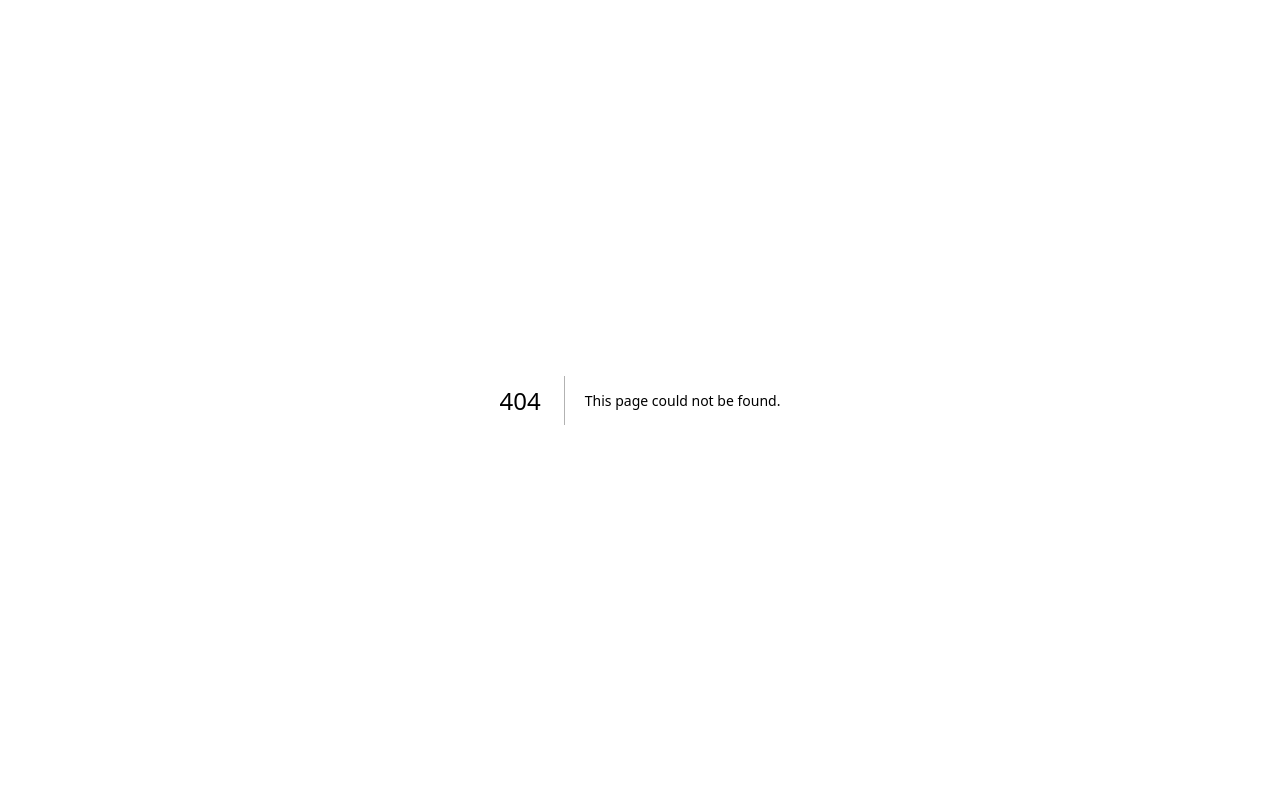
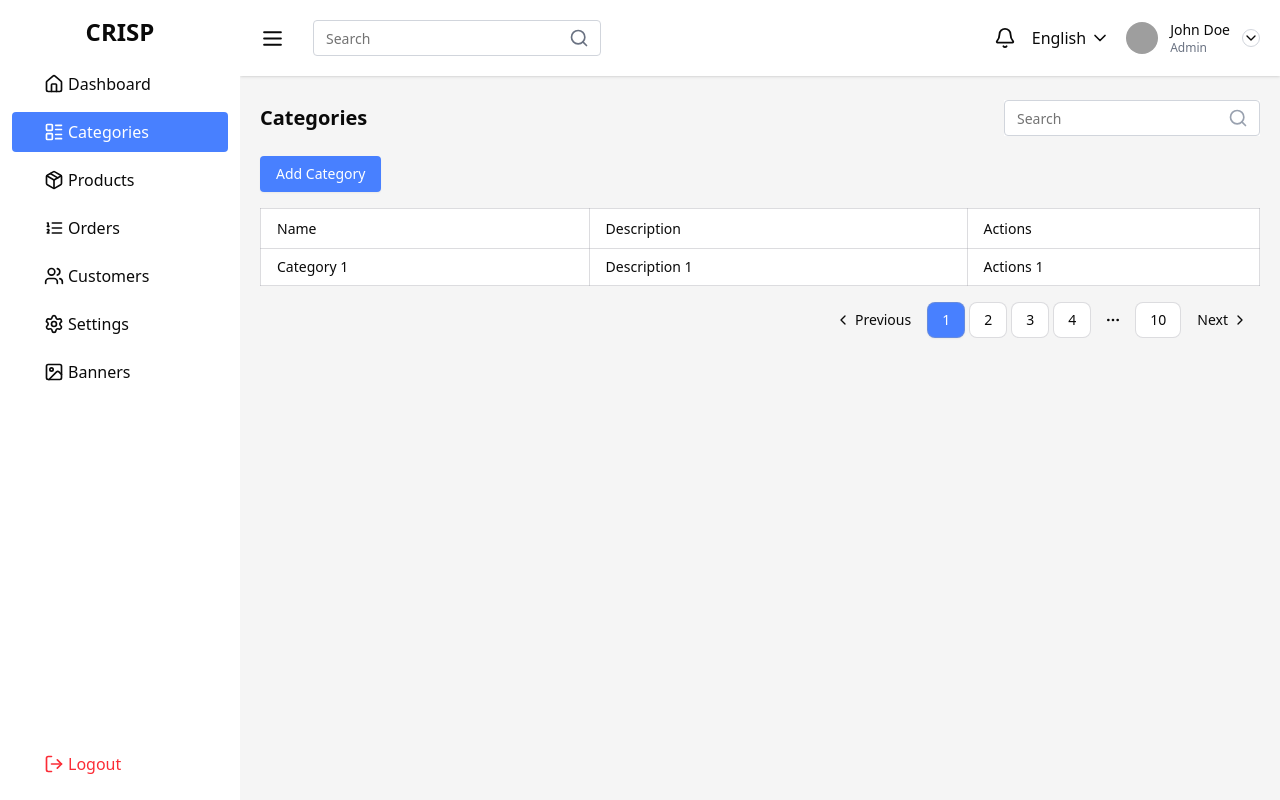
Before and after one commit to shamim26/admin-portal, a Next.js app: page /categories in a window 1280 px wide. Before the commit this address had no page. Built offline with nearby package versions, Linux system fonts and the light colour scheme; grey boxes are pictures that could not be loaded.

Commit message:
feat: routes added paginantion search table

```diff
--- /dev/null
+++ b/app/(private)/categories/_components/CategoryTable.tsx
@@ -0,0 +1,29 @@
+import {
+  Table,
+  TableHead,
+  TableHeader,
+  TableRow,
+  TableBody,
+  TableCell,
+} from "@/components/ui/table";
+
+export default function CategoryTable() {
+  return (
+    <Table>
+      <TableHeader>
+        <TableRow>
+          <TableHead>Name</TableHead>
+          <TableHead>Description</TableHead>
+          <TableHead>Actions</TableHead>
+        </TableRow>
+      </TableHeader>
+      <TableBody>
+        <TableRow>
+          <TableCell>Category 1</TableCell>
+          <TableCell>Description 1</TableCell>
+          <TableCell>Actions 1</TableCell>
+        </TableRow>
+      </TableBody>
+    </Table>
+  );
+}
--- /dev/null
+++ b/app/(private)/categories/page.tsx
@@ -0,0 +1,33 @@
+"use client";
+import PrimaryButton from "@/app/components/button/PrimaryButton";
+import CategoryTable from "./_components/CategoryTable";
+import PageHeader from "@/app/components/PageHeader";
+import SearchField from "@/app/components/input-fields/SearchField";
+import { useState } from "react";
+import Link from "next/link";
+import DynamicPagination from "@/app/components/DynamicPagination";
+export default function CategoryPage() {
+  const [searchValue, setSearchValue] = useState("");
+
+  return (
+    <div>
+      <div className="flex items-center justify-between">
+        <PageHeader title="Categories" />
+        <SearchField
+          placeholder="Search"
+          searchValue={searchValue}
+          setSearchValue={setSearchValue}
+        />
+      </div>
+      <PrimaryButton className="my-4">
+        <Link href="/categories/create">Add Category</Link>
+      </PrimaryButton>
+      <CategoryTable />
+      <DynamicPagination
+        currentPage={1}
+        totalPages={10}
+        onPageChange={() => {}}
+      />
+    </div>
+  );
+}
--- /dev/null
+++ b/app/(private)/customers/page.tsx
@@ -0,0 +1,5 @@
+import React from "react";
+
+export default function CustomersPage() {
+  return <div>CustomersPage</div>;
+}
--- /dev/null
+++ b/app/(private)/orders/page.tsx
@@ -0,0 +1,7 @@
+import React from 'react'
+
+export default function OrdersPage() {
+  return (
+    <div>Or</div>
+  )
+}
--- /dev/null
+++ b/app/(private)/products/page.tsx
@@ -0,0 +1,7 @@
+import React from 'react'
+
+export default function ProductsPage() {
+  return (
+    <div>ProductsPage</div>
+  )
+}
--- /dev/null
+++ b/app/(private)/settings/page.tsx
@@ -0,0 +1,7 @@
+import React from 'react'
+
+export default function SettingsPage() {
+  return (
+    <div>SettingsPage</div>
+  )
+}
--- /dev/null
+++ b/app/components/DynamicPagination.tsx
@@ -0,0 +1,115 @@
+import React from "react";
+import {
+  Pagination,
+  PaginationContent,
+  PaginationItem,
+  PaginationPrevious,
+  PaginationNext,
+  PaginationLink,
+  PaginationEllipsis,
+} from "@/components/ui/pagination";
+
+interface DynamicPaginationProps {
+  totalPages: number;
+  currentPage: number;
+  onPageChange: (page: number) => void;
+}
+
+const DynamicPagination = ({
+  totalPages,
+  currentPage,
+  onPageChange,
+}: DynamicPaginationProps) => {
+  const handlePageChange = (page: number) => {
+    if (page < 1 || page > totalPages || page === currentPage) return;
+    onPageChange(page);
+  };
+
+  const generatePageNumbers = () => {
+    const pages: (number | "ellipsis")[] = [];
+
+    if (totalPages <= 5) {
+      for (let i = 1; i <= totalPages; i++) {
+        pages.push(i);
+      }
+    } else {
+      if (currentPage <= 3) {
+        pages.push(1, 2, 3, 4, "ellipsis", totalPages);
+      } else if (currentPage >= totalPages - 2) {
+        pages.push(
+          1,
+          "ellipsis",
+          totalPages - 3,
+          totalPages - 2,
+          totalPages - 1,
+          totalPages
+        );
+      } else {
+        pages.push(
+          1,
+          "ellipsis",
+          currentPage - 1,
+          currentPage,
+          currentPage + 1,
+          "ellipsis",
+          totalPages
+        );
+      }
+    }
+
+    return pages;
+  };
+
+  return (
+    <Pagination className="my-4 flex justify-end">
+      <PaginationContent>
+        <PaginationItem>
+          <PaginationPrevious
+            aria-disabled={currentPage === 1}
+            tabIndex={currentPage === 1 ? -1 : 0}
+            onClick={(e) => {
+              e.preventDefault();
+              handlePageChange(currentPage - 1);
+            }}
+          />
+        </PaginationItem>
+
+        {generatePageNumbers().map((page, index) => (
+          <PaginationItem key={index}>
+            {page === "ellipsis" ? (
+              <PaginationEllipsis />
+            ) : (
+              <PaginationLink
+                isActive={currentPage === page}
+                onClick={(e) => {
+                  e.preventDefault();
+                  handlePageChange(page as number);
+                }}
+                className={`cursor-pointer w-fit px-3.5 ${
+                  currentPage === page
+                    ? "bg-primary text-white"
+                    : "bg-white border"
+                }`}
+              >
+                {page}
+              </PaginationLink>
+            )}
+          </PaginationItem>
+        ))}
+
+        <PaginationItem>
+          <PaginationNext
+            aria-disabled={currentPage === totalPages}
+            tabIndex={currentPage === totalPages ? -1 : 0}
+            onClick={(e) => {
+              e.preventDefault();
+              handlePageChange(currentPage + 1);
+            }}
+          />
+        </PaginationItem>
+      </PaginationContent>
+    </Pagination>
+  );
+};
+
+export default DynamicPagination;
--- /dev/null
+++ b/app/components/input-fields/SearchField.tsx
@@ -0,0 +1,39 @@
+import { Input } from "@/components/ui/input";
+import { SearchIcon, XIcon } from "lucide-react";
+
+export default function SearchField({
+  placeholder = "Search",
+  className = "",
+  searchValue = "",
+  setSearchValue,
+  ...props
+}: {
+  placeholder?: string;
+  className?: string;
+  searchValue: string;
+  setSearchValue: (value: string) => void;
+  props?: React.InputHTMLAttributes<HTMLInputElement>;
+}) {
+  return (
+    <div className={`relative bg-white ${className}`}>
+      <Input
+        type="text"
+        placeholder={placeholder}
+        className="pr-10"
+        value={searchValue}
+        onChange={(e) => setSearchValue?.(e.target.value)}
+        {...props}
+      />
+      <span className="absolute inset-y-0 right-3 flex items-center">
+        {searchValue ? (
+          <XIcon
+            className="h-5 w-5 text-gray-400"
+            onClick={() => setSearchValue?.("")}
+          />
+        ) : (
+          <SearchIcon className="h-5 w-5 text-gray-400" />
+        )}
+      </span>
+    </div>
+  );
+}
--- a/stores/auth.store.ts
+++ b/stores/auth.store.ts
@@ -1,14 +1,14 @@
-import { User } from "@/app/interfaces/User";
+import { UserDocument } from "@/app/(auth)/auth.dto";
 import { create } from "zustand";
 
 interface AuthStore {
-  user: User | null;
-  setUser: (user: User) => void;
+  user: UserDocument | null;
+  setUser: (user: UserDocument) => void;
 }
 
 const useAuthStore = create<AuthStore>((set) => ({
   user: null,
-  setUser: (user: User) => set({ user }),
+  setUser: (user: UserDocument) => set({ user }),
 }));
 
 export default useAuthStore;
```
